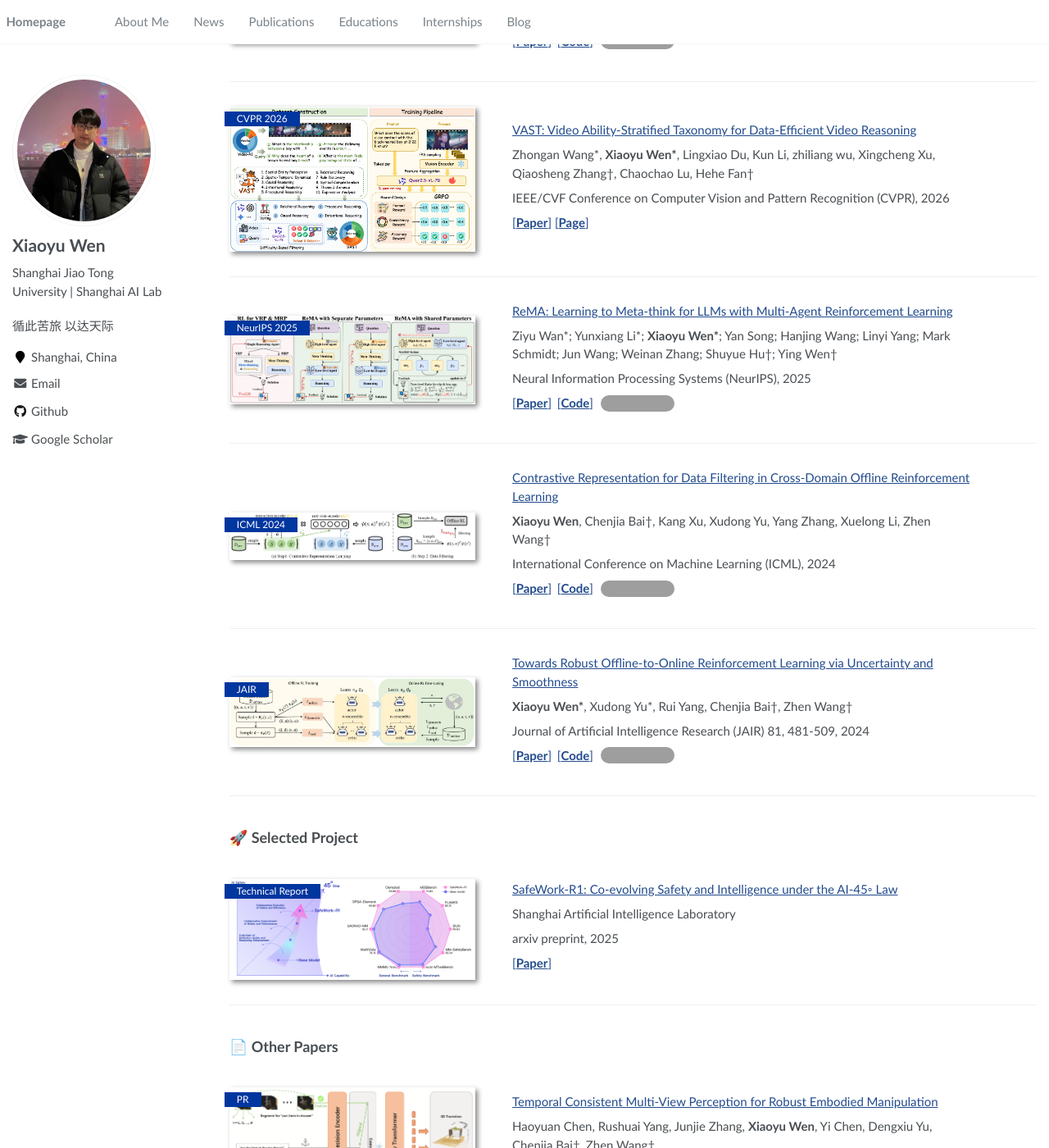
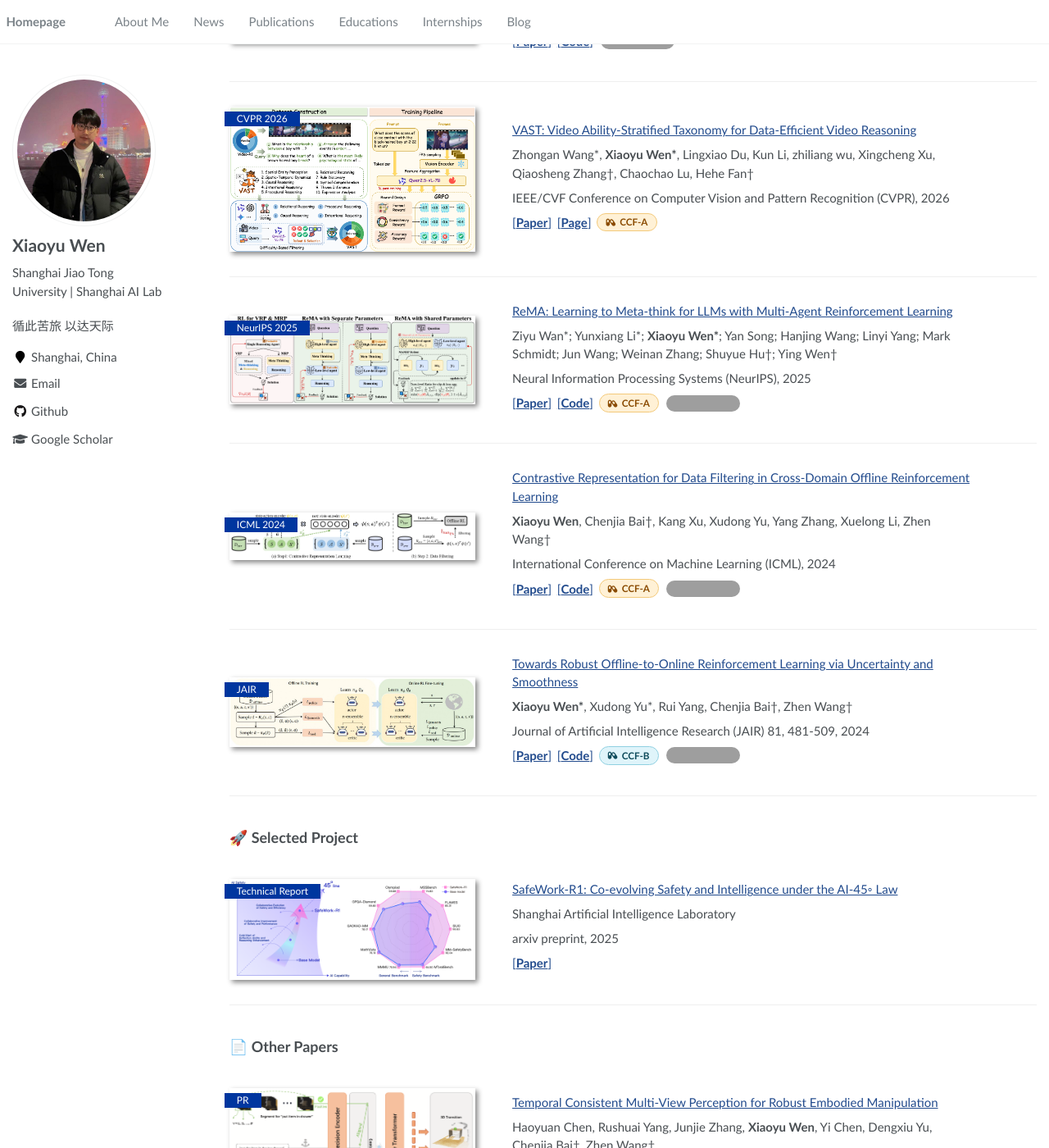
Before and after one commit to BattleWen/battlewen.github.io, a Jekyll site: the page built from _pages/about.md, in a window 1280 px wide and 1400 px high, scrolled down 572 px. Shown: the whole window at 82% size. Built offline with Jekyll 4.4.1, drawn with Linux system fonts in a browser that asks for light colours; grey boxes are pictures that could not be loaded.

Commit message:
update ccf

```diff
--- a/_pages/about.md
+++ b/_pages/about.md
@@ -50,13 +50,13 @@ arxiv preprint, 2026
 <div class='paper-box'><div class='paper-box-image'><div><div class="badge">CVPR 2026</div><img src='images/VAST.png' alt="VAST" width="100%"></div></div>
 <div class='paper-box-text' markdown="1">
 
-[VAST: Video Ability-Stratified Taxonomy for Data-Efficient Video Reasoning]()
+[VAST: Video Ability-Stratified Taxonomy for Data-Efficient Video Reasoning](https://openreview.net/pdf?id=1q5ga1uL9I)
 
 Zhongan Wang\*, **Xiaoyu Wen\***, Lingxiao Du, Kun Li, zhiliang wu, Xingcheng Xu, Qiaosheng Zhang&dagger;, Chaochao Lu, Hehe Fan&dagger;
 
 IEEE/CVF Conference on Computer Vision and Pattern Recognition (CVPR), 2026
 
-[[**Paper**]](https://openreview.net/pdf?id=1q5ga1uL9I) [[**Page**]](https://zhongan-wang.github.io/VAST/)
+<p class="paper-links"><a href="https://openreview.net/pdf?id=1q5ga1uL9I">[<strong>Paper</strong>]</a> <a href="https://zhongan-wang.github.io/VAST/">[<strong>Page</strong>]</a> <span class="paper-tier-group"><span class="paper-tier paper-tier--ccf-a"><i class="fas fa-capsules" aria-hidden="true"></i> CCF-A</span></span></p>
 </div>
 </div>
 
@@ -69,7 +69,7 @@ Ziyu Wan\*; Yunxiang Li\*; **Xiaoyu Wen\***; Yan Song; Hanjing Wang; Linyi Yang;
 
 Neural Information Processing Systems (NeurIPS), 2025
 
-<p class="paper-links"><a href="https://openreview.net/pdf?id=ur295YVtmt">[<strong>Paper</strong>]</a> <a href="https://github.com/ziyuwan/ReMA-public">[<strong>Code</strong>]</a> {% include github-star-badge.html repo="ziyuwan/ReMA-public" %}</p>
+<p class="paper-links"><a href="https://openreview.net/pdf?id=ur295YVtmt">[<strong>Paper</strong>]</a> <a href="https://github.com/ziyuwan/ReMA-public">[<strong>Code</strong>]</a> <span class="paper-tier-group"><span class="paper-tier paper-tier--ccf-a"><i class="fas fa-capsules" aria-hidden="true"></i> CCF-A</span></span> {% include github-star-badge.html repo="ziyuwan/ReMA-public" %}</p>
 </div>
 </div>
 
@@ -82,7 +82,7 @@ Neural Information Processing Systems (NeurIPS), 2025
 
 International Conference on Machine Learning (ICML), 2024
 
-<p class="paper-links"><a href="https://arxiv.org/pdf/2405.06192">[<strong>Paper</strong>]</a> <a href="https://github.com/BattleWen/IGDF">[<strong>Code</strong>]</a> {% include github-star-badge.html repo="BattleWen/IGDF" %}</p>
+<p class="paper-links"><a href="https://arxiv.org/pdf/2405.06192">[<strong>Paper</strong>]</a> <a href="https://github.com/BattleWen/IGDF">[<strong>Code</strong>]</a> <span class="paper-tier-group"><span class="paper-tier paper-tier--ccf-a"><i class="fas fa-capsules" aria-hidden="true"></i> CCF-A</span></span> {% include github-star-badge.html repo="BattleWen/IGDF" %}</p>
 </div>
 </div>
 
@@ -95,7 +95,7 @@ International Conference on Machine Learning (ICML), 2024
 
 Journal of Artificial Intelligence Research (JAIR) 81, 481-509, 2024
 
-<p class="paper-links"><a href="https://drive.google.com/file/d/128J7EMpVGOgl6VlV2CJA3lumMpotgoHw/view?usp=drive_link">[<strong>Paper</strong>]</a> <a href="https://github.com/BattleWen/RO2O">[<strong>Code</strong>]</a> {% include github-star-badge.html repo="BattleWen/RO2O" %}</p>
+<p class="paper-links"><a href="https://drive.google.com/file/d/128J7EMpVGOgl6VlV2CJA3lumMpotgoHw/view?usp=drive_link">[<strong>Paper</strong>]</a> <a href="https://github.com/BattleWen/RO2O">[<strong>Code</strong>]</a> <span class="paper-tier-group"><span class="paper-tier paper-tier--ccf-b"><i class="fas fa-capsules" aria-hidden="true"></i> CCF-B</span></span> {% include github-star-badge.html repo="BattleWen/RO2O" %}</p>
 </div>
 </div>
 
@@ -134,7 +134,7 @@ Haoyuan Chen, Rushuai Yang, Junjie Zhang, **Xiaoyu Wen**, Yi Chen, Dengxiu Yu, C
 
 Pattern Recognition (PR), 112177, 2025
 
-[[**Paper**]](https://www.sciencedirect.com/science/article/pii/S0031320325008386)
+<p class="paper-links"><a href="https://www.sciencedirect.com/science/article/pii/S0031320325008386">[<strong>Paper</strong>]</a> <span class="paper-tier-group"><span class="paper-tier paper-tier--ccf-b"><i class="fas fa-capsules" aria-hidden="true"></i> CCF-B</span><span class="paper-tier paper-tier--cas-1"><i class="fas fa-layer-group" aria-hidden="true"></i> CAS Q1</span></span></p>
 </div>
 </div>
 
--- a/assets/css/main.scss
+++ b/assets/css/main.scss
@@ -101,6 +101,60 @@
     white-space: nowrap;
 }
 
+.paper-tier-group {
+    display: inline-flex;
+    align-items: center;
+    flex-wrap: wrap;
+    gap: 0.4rem;
+}
+
+.paper-tier {
+    display: inline-flex;
+    align-items: center;
+    gap: 0.35rem;
+    padding: 0.12rem 0.68rem;
+    border-radius: 999px;
+    font-size: 0.78em;
+    font-weight: 700;
+    line-height: 1.45;
+    white-space: nowrap;
+    border: 1px solid transparent;
+}
+
+.paper-tier i {
+    font-size: 0.88em;
+}
+
+.paper-tier--ccf-a {
+    color: #8a4b00;
+    background: #fff1d6;
+    border-color: #f3c97a;
+}
+
+.paper-tier--ccf-b {
+    color: #0f4c5c;
+    background: #dff4fa;
+    border-color: #90d0e1;
+}
+
+.paper-tier--ccf-c {
+    color: #5a356d;
+    background: #f2e4fb;
+    border-color: #d1a8ea;
+}
+
+.paper-tier--cas-1 {
+    color: #0f5a39;
+    background: #def7e8;
+    border-color: #95d6ae;
+}
+
+.paper-tier--cas-2 {
+    color: #7a3e14;
+    background: #fde7d7;
+    border-color: #efb78c;
+}
+
 .github-star-badge {
     display: inline-flex;
     align-items: center;
```
